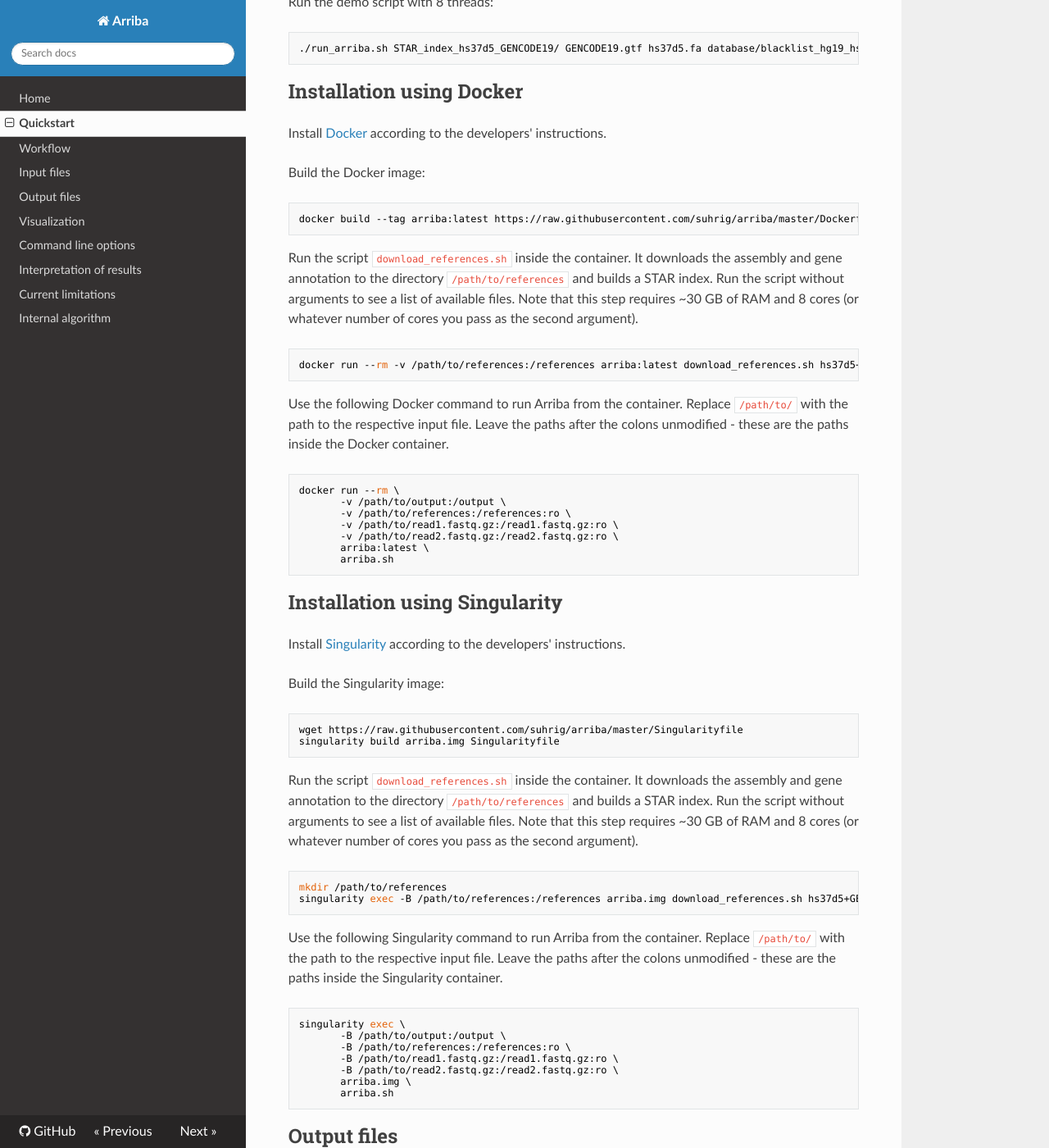
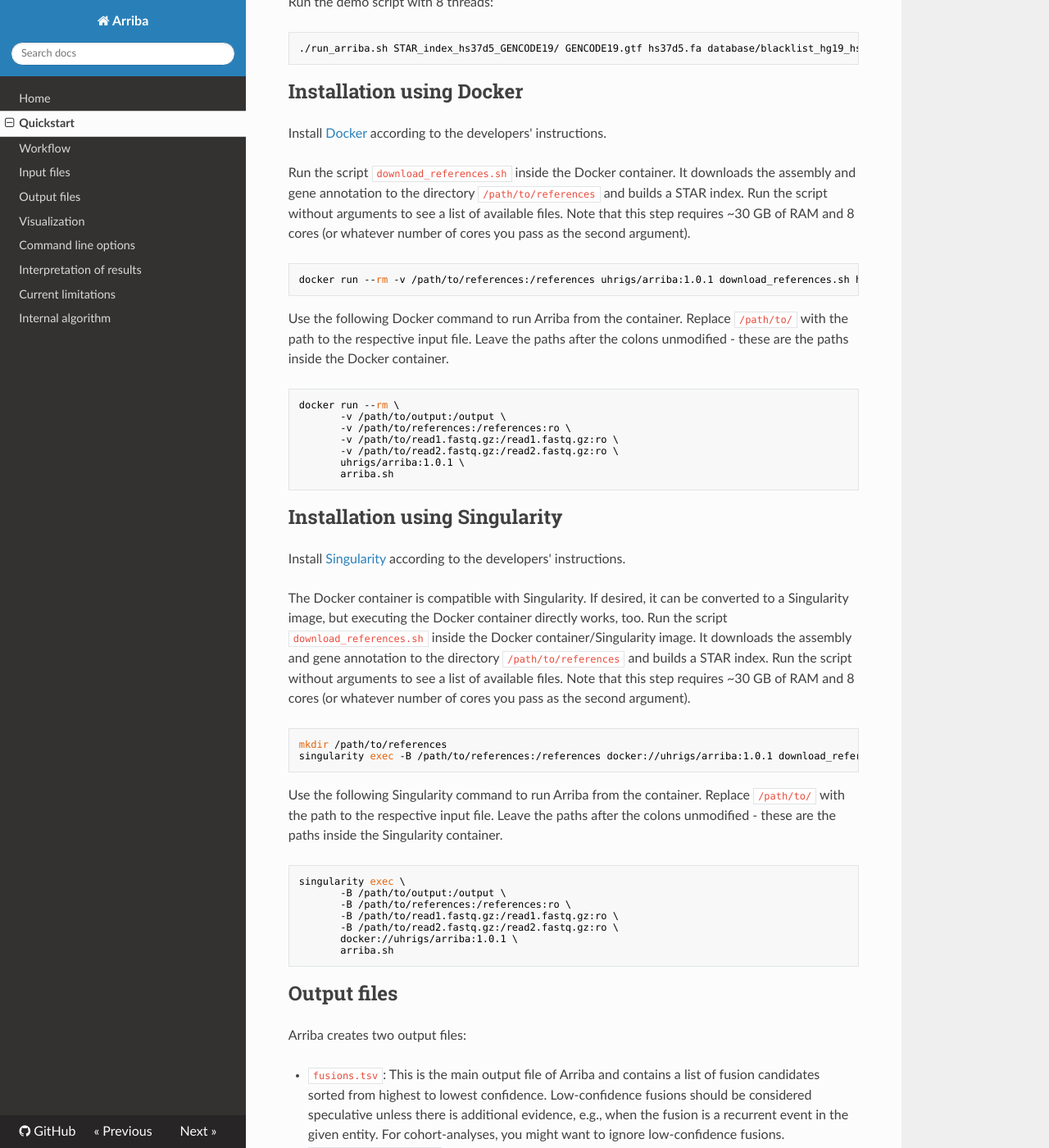
Before and after one commit to suhrig/arriba, an MkDocs documentation site: the page built from documentation/quickstart.md, in a window 1280 px wide and 1400 px high, scrolled down 956 px. Shown: the whole window at 82% size. Built offline with MkDocs 1.6.1, drawn with Linux system fonts in a browser that asks for light colours; nearby versions of some CDN libraries; old or Windows-style settings are respelled for this version of MkDocs.

Commit message:
use prebuilt Docker images

````diff
--- a/documentation/quickstart.md
+++ b/documentation/quickstart.md
@@ -30,16 +30,10 @@
 
 Install [Docker](https://www.docker.com/) according to the developers' instructions.
 
-Build the Docker image:
+Run the script `download_references.sh` inside the Docker container. It downloads the assembly and gene annotation to the directory `/path/to/references` and builds a STAR index. Run the script without arguments to see a list of available files. Note that this step requires ~30 GB of RAM and 8 cores (or whatever number of cores you pass as the second argument).
 
 ```bash
-docker build --tag arriba:latest https://raw.githubusercontent.com/suhrig/arriba/master/Dockerfile
-```
-
-Run the script `download_references.sh` inside the container. It downloads the assembly and gene annotation to the directory `/path/to/references` and builds a STAR index. Run the script without arguments to see a list of available files. Note that this step requires ~30 GB of RAM and 8 cores (or whatever number of cores you pass as the second argument).
-
-```bash
-docker run --rm -v /path/to/references:/references arriba:latest download_references.sh hs37d5+GENCODE19
+docker run --rm -v /path/to/references:/references uhrigs/arriba:1.0.1 download_references.sh hs37d5+GENCODE19
 ```
 
 Use the following Docker command to run Arriba from the container. Replace `/path/to/` with the path to the respective input file. Leave the paths after the colons unmodified - these are the paths inside the Docker container.
@@ -50,7 +44,7 @@
        -v /path/to/references:/references:ro \
        -v /path/to/read1.fastq.gz:/read1.fastq.gz:ro \
        -v /path/to/read2.fastq.gz:/read2.fastq.gz:ro \
-       arriba:latest \
+       uhrigs/arriba:1.0.1 \
        arriba.sh
 ```
 
@@ -59,18 +53,11 @@
 
 Install [Singularity](https://www.sylabs.io/) according to the developers' instructions.
 
-Build the Singularity image:
-
-```bash
-wget https://raw.githubusercontent.com/suhrig/arriba/master/Singularityfile
-singularity build arriba.img Singularityfile
-```
-
-Run the script `download_references.sh` inside the container. It downloads the assembly and gene annotation to the directory `/path/to/references` and builds a STAR index. Run the script without arguments to see a list of available files. Note that this step requires ~30 GB of RAM and 8 cores (or whatever number of cores you pass as the second argument).
+The Docker container is compatible with Singularity. If desired, it can be converted to a Singularity image, but executing the Docker container directly works, too. Run the script `download_references.sh` inside the Docker container/Singularity image. It downloads the assembly and gene annotation to the directory `/path/to/references` and builds a STAR index. Run the script without arguments to see a list of available files. Note that this step requires ~30 GB of RAM and 8 cores (or whatever number of cores you pass as the second argument).
 
 ```bash
 mkdir /path/to/references
-singularity exec -B /path/to/references:/references arriba.img download_references.sh hs37d5+GENCODE19
+singularity exec -B /path/to/references:/references docker://uhrigs/arriba:1.0.1 download_references.sh hs37d5+GENCODE19
 ```
 
 Use the following Singularity command to run Arriba from the container. Replace `/path/to/` with the path to the respective input file. Leave the paths after the colons unmodified - these are the paths inside the Singularity container.
@@ -81,7 +68,7 @@
        -B /path/to/references:/references:ro \
        -B /path/to/read1.fastq.gz:/read1.fastq.gz:ro \
        -B /path/to/read2.fastq.gz:/read2.fastq.gz:ro \
-       arriba.img \
+       docker://uhrigs/arriba:1.0.1 \
        arriba.sh
 ```
 
````
Also changed, not shown: documentation/visualization.md (+2 -2 lines), 1 other file.
